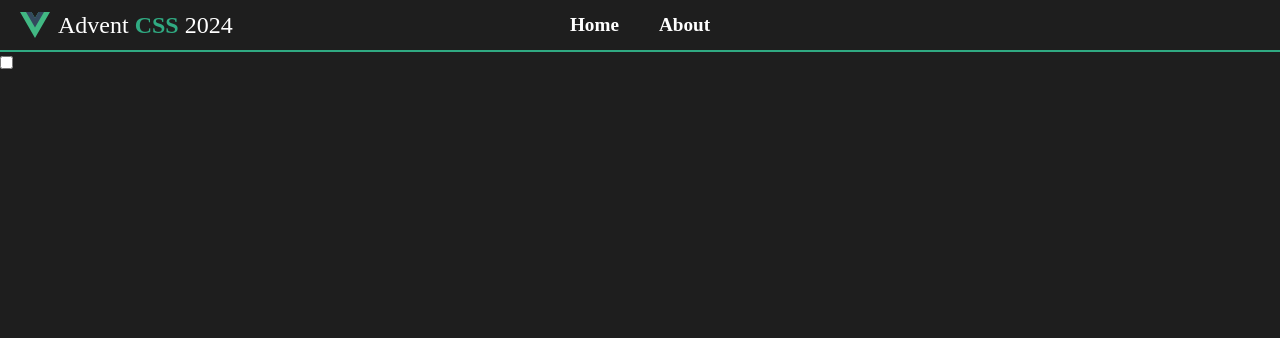
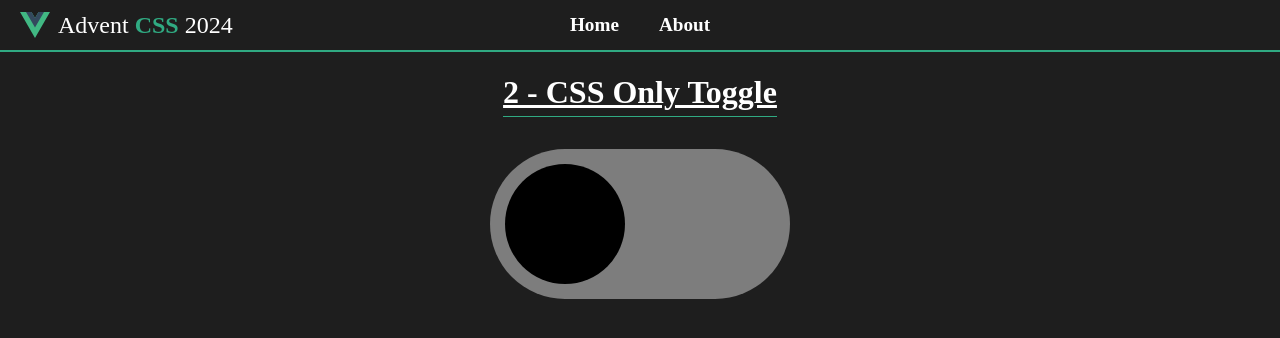
Before and after one commit to Zuhaitz/advent-css-2024, a Vue app: page /challenge2 in a window 1280 px wide. Shown: the top 338 px of the page. Built offline with nearby package versions, Linux system fonts and the light colour scheme.

Commit message:
toggle button

```diff
--- a/src/App.vue
+++ b/src/App.vue
@@ -25,6 +25,7 @@
     header {
       position: relative;
       border-bottom: 2px solid $accent-color;
+      margin-bottom: 1rem;
     }
 
     nav {
@@ -54,6 +55,10 @@
       p {
         display: none;
         font-size: 1.5rem;
+
+        -webkit-user-select: none; /* Safari */
+        -ms-user-select: none; /* IE 10 and IE 11 */
+        user-select: none; /* Standard syntax */
       }
     }
 
@@ -67,6 +72,10 @@
       font-weight: bold;
       font-size: 1.2rem;
       text-decoration: none;
+
+      -webkit-user-select: none; /* Safari */
+      -ms-user-select: none; /* IE 10 and IE 11 */
+      user-select: none; /* Standard syntax */
 
       &:hover {
         background-color: $accent-color;
--- a/src/assets/main.scss
+++ b/src/assets/main.scss
@@ -1,4 +1,4 @@
-@layer color, base, components, utils;
+@layer base, components, utils;
 
 @layer base {
   *,
@@ -33,9 +33,25 @@
   }
 }
 
+@layer components {
+  .page_title {
+    width: fit-content;
+    font-size: 2rem;
+    margin-bottom: 2rem;
+    text-decoration: underline;
+    border-bottom: 1px solid #30aa82;
+  }
+}
+
 @layer utils {
   .colored-text {
     font-weight: bold;
     color: #30aa82;
   }
+
+  .flex-center {
+    display: flex;
+    align-items: center;
+    justify-content: center;
+  }
 }
--- a/src/views/Challenge2View.vue
+++ b/src/views/Challenge2View.vue
@@ -1,15 +1,101 @@
+<script setup>
+  import checkboxIcon from "../assets/images/challenge2/check.svg";
+</script>
+
 <template>
-  <section>
-    <input type="checkbox" name="toggle" id="toggle" class="toggle" />
+  <section class="container">
+    <h1 class="page_title">2 - CSS Only Toggle</h1>
+    <label for="toggle" class="toggle">
+      <input type="checkbox" name="toggle" id="toggle" class="toggle__input" />
+      <div class="toggle__track">
+        <span class="toggle__ball">
+          <img :src="checkboxIcon" alt="checkbox" draggable="false" />
+        </span>
+      </div>
+    </label>
   </section>
 </template>
 
 <style lang="scss" scoped>
-  $Green: #02ff94;
-  $Gray: #7d7d7d;
+  $toggle-ball-size: 24px * 5;
+  $track-height: $toggle-ball-size + $toggle-ball-size * 0.25;
+  $track-width: $toggle-ball-size * 2.5;
+  $green: #02ff94;
+  $gray: #7d7d7d;
+
+  $speed: 0.3s;
 
   @layer components {
+    .container {
+      display: flex;
+      flex-direction: column;
+      align-items: center;
+      padding: 0 20px;
+    }
+
     .toggle {
+      cursor: pointer;
+
+      // To hide checkbox
+      &__input {
+        clip: rect(0 0 0 0);
+        clip-path: inset(50%);
+        height: 1px;
+        overflow: hidden;
+        position: absolute;
+        white-space: nowrap;
+        width: 1px;
+      }
+
+      &__track {
+        position: relative;
+        width: $track-width;
+        height: $track-height;
+        background-color: #7d7d7d;
+        border-radius: 100px;
+        transition: background 0.2s linear;
+      }
+
+      &__ball {
+        position: absolute;
+        top: $track-height * 0.5;
+        left: $toggle-ball-size * 0.125;
+
+        display: flex;
+        align-items: center;
+        justify-content: center;
+
+        width: $toggle-ball-size;
+        height: $toggle-ball-size;
+        transform: translateY(-50%);
+        transition: transform $speed ease-in-out;
+
+        border-radius: 100%;
+        background-color: black;
+
+        img {
+          width: 70%;
+          object-fit: cover;
+          opacity: 0;
+          transition: opacity $speed ease-in-out;
+
+          -webkit-user-select: none; /* Safari */
+          -ms-user-select: none; /* IE 10 and IE 11 */
+          user-select: none; /* Standard syntax */
+        }
+      }
+
+      &__input:checked ~ &__track {
+        background-color: $green;
+
+        .toggle__ball {
+          transform: translate($track-width - $track-height, -50%);
+
+          img {
+            opacity: 1;
+          }
+        }
+      }
     }
   }
 </style>
--- a/src/views/HomeView.vue
+++ b/src/views/HomeView.vue
@@ -1,6 +1,7 @@
 <script setup>
   import { RouterLink } from "vue-router";
   import galleryPhoto from "../assets/images/challenge1/photo1.jpg";
+  import checkboxPhoto from "../assets/images/challenge2/challenge2-screen.jpg";
 </script>
 
 <template>
@@ -10,7 +11,7 @@
       <p>1 - Gallery</p>
     </RouterLink>
     <RouterLink to="/challenge2" class="project-link">
-      <img :src="galleryPhoto" alt="Challenge 1" />
+      <img :src="checkboxPhoto" alt="Challenge 2" />
       <p>2 - CSS Only Toggle</p>
     </RouterLink>
   </div>
```
Also changed, not shown: src/assets/images/challenge2/challenge2-screen.jpg (added), src/assets/images/challenge2/check.svg (added).
